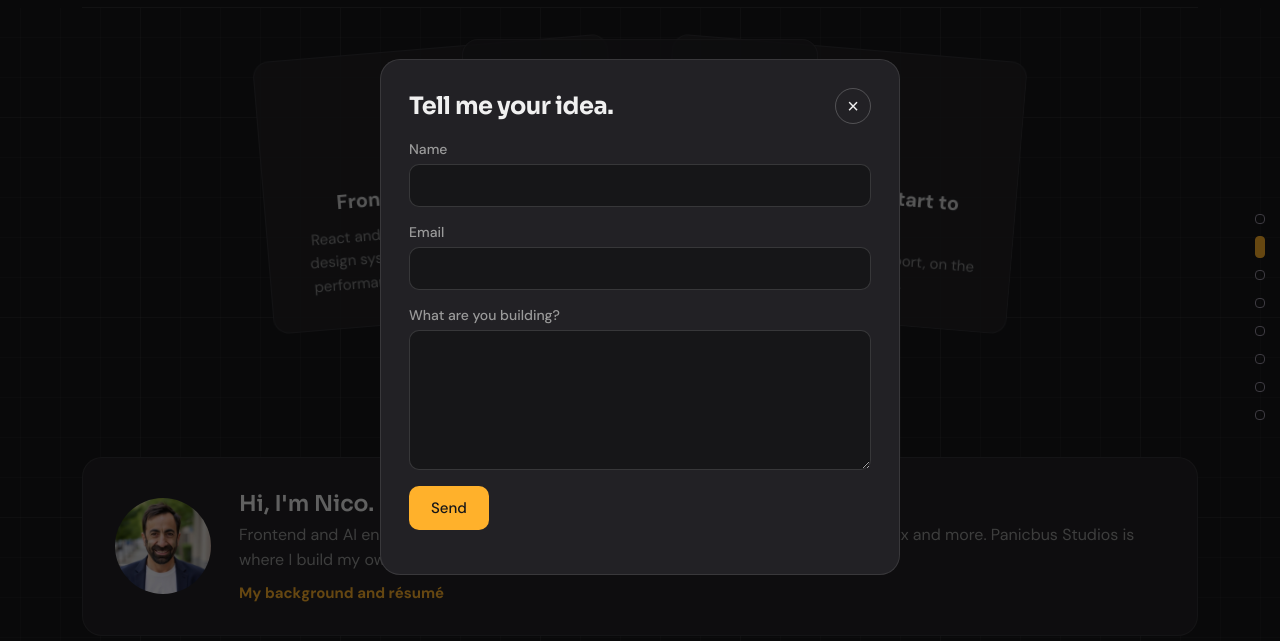
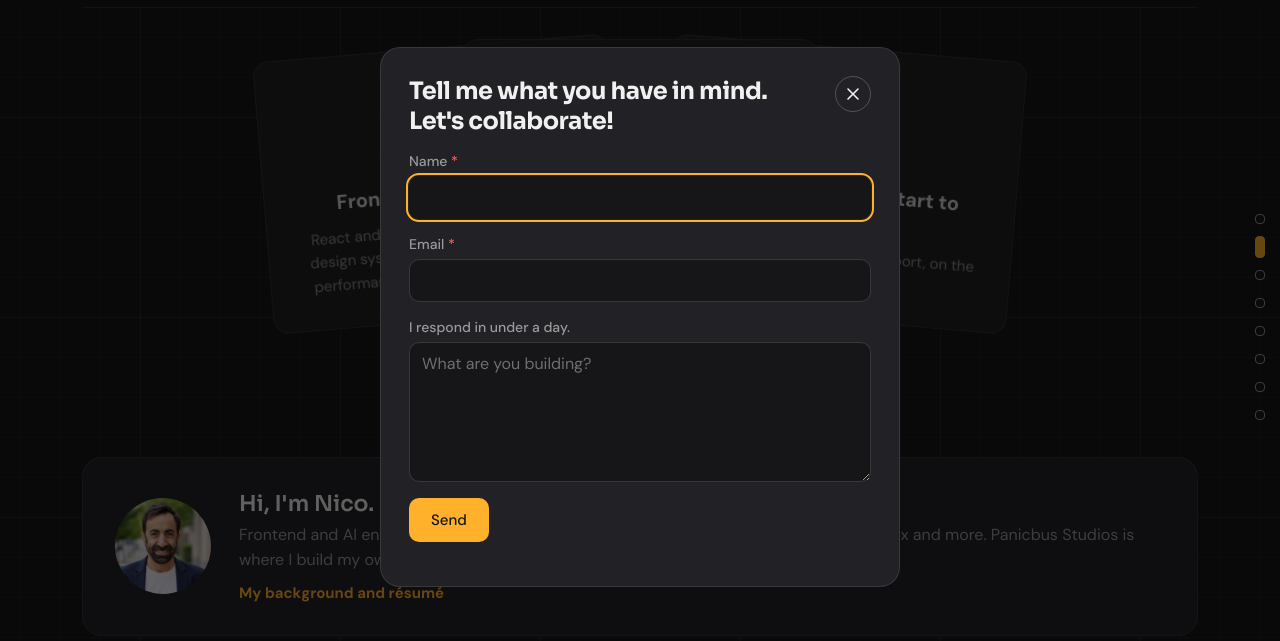
Before and after one commit to panicbus/panicbusapps, a plain HTML site: page index.html in a window 1280 px wide. Both pictures are taken after a click on the button "Tell me your idea". Shown: the part 5583-6224 px from the top of the page. Drawn offline with Linux system fonts and the light colour scheme; a web font is replaced by a local one.

Commit message:
Contact form: new heading and note, required marks, centered close (#15)
Claude-Session: https://claude.ai/code/session_01Li6xt3rjbJbpHWLEcVGsc1

Co-authored-by: Claude <noreply@anthropic.com>

```diff
--- a/index.html
+++ b/index.html
@@ -395,12 +395,16 @@
   }
   .contact::backdrop { background: rgba(0,0,0,0.6); }
   .contact form { display: flex; flex-direction: column; gap: 16px; padding: 28px; }
-  .contact .head { display: flex; align-items: center; justify-content: space-between; gap: 16px; }
+  .contact .head { display: flex; align-items: flex-start; justify-content: space-between; gap: 16px; }
   .contact h2 { margin: 0; font-family: 'Sora', sans-serif; font-size: 24px; letter-spacing: -0.02em; }
   .contact .close {
     width: 36px; height: 36px; border-radius: 50%; border: 1px solid rgba(255,255,255,0.22);
-    background: none; color: var(--text); font-size: 20px; line-height: 1; cursor: pointer;
+    flex: none; display: flex; align-items: center; justify-content: center; padding: 0;
+    background: none; color: var(--text); cursor: pointer;
   }
+  .contact .close svg { display: block; }
+  .contact .req { color: #F0625B; }
+  .contact textarea::placeholder { color: #6E6E73; }
   .contact .close:hover { border-color: var(--amber); color: var(--amber); }
   .contact label { display: flex; flex-direction: column; gap: 6px; font-size: 14px; font-weight: 500; color: var(--text-muted); }
   .contact input, .contact textarea {
@@ -1193,13 +1197,13 @@
 <dialog class="contact" id="contact" aria-labelledby="contact-title">
   <form method="dialog" novalidate>
     <div class="head">
-      <h2 id="contact-title">Tell me your idea.</h2>
-      <button type="button" class="close" data-close aria-label="Close">&times;</button>
+      <h2 id="contact-title">Tell me what you have in mind. Let's collaborate!</h2>
+      <button type="button" class="close" data-close aria-label="Close"><svg viewBox="0 0 14 14" width="14" height="14" aria-hidden="true"><path d="M2 2 L12 12 M12 2 L2 12" stroke="currentColor" stroke-width="1.6" stroke-linecap="round"/></svg></button>
     </div>
     <div class="fields" style="display: contents">
-      <label>Name<input name="name" autocomplete="name" required maxlength="120"></label>
-      <label>Email<input name="email" type="email" autocomplete="email" required maxlength="200"></label>
-      <label>What are you building?<textarea name="message" required maxlength="5000"></textarea></label>
+      <label><span>Name <span class="req" aria-hidden="true">*</span></span><input name="name" autocomplete="name" autofocus required maxlength="120"></label>
+      <label><span>Email <span class="req" aria-hidden="true">*</span></span><input name="email" type="email" autocomplete="email" required maxlength="200"></label>
+      <label>I respond in under a day.<textarea name="message" required maxlength="5000" placeholder="What are you building?"></textarea></label>
       <label class="trap" aria-hidden="true">Leave this empty<input name="company" tabindex="-1" autocomplete="off"></label>
       <button type="submit" class="hire-btn send">Send</button>
     </div>
```
